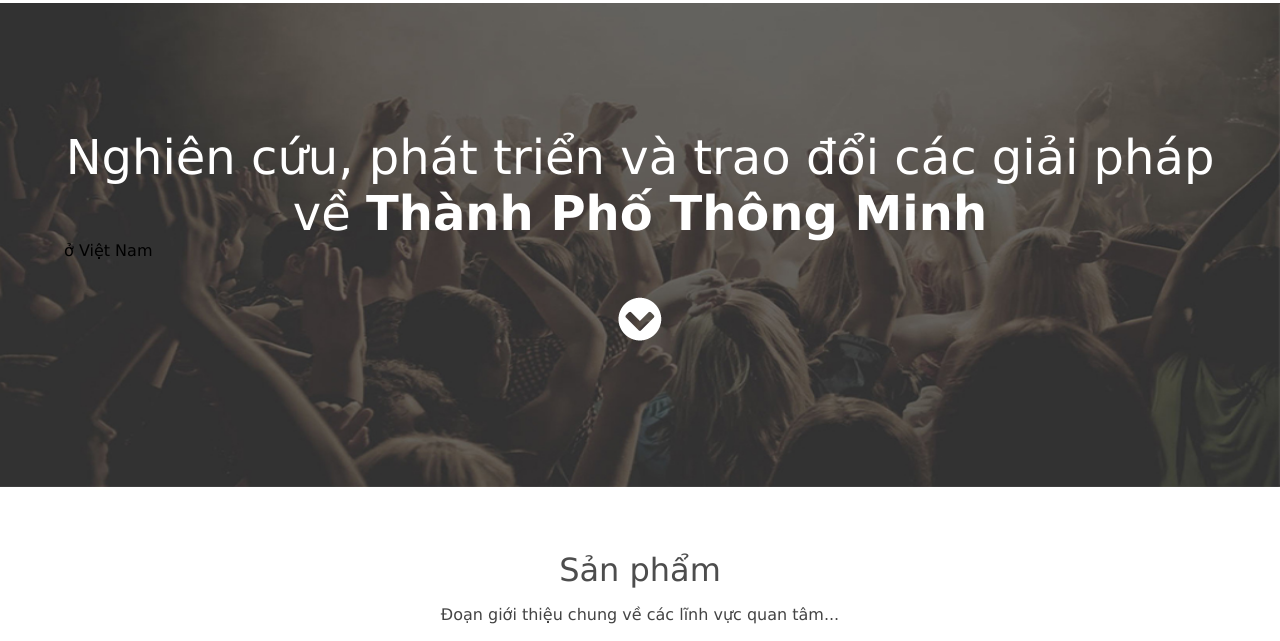
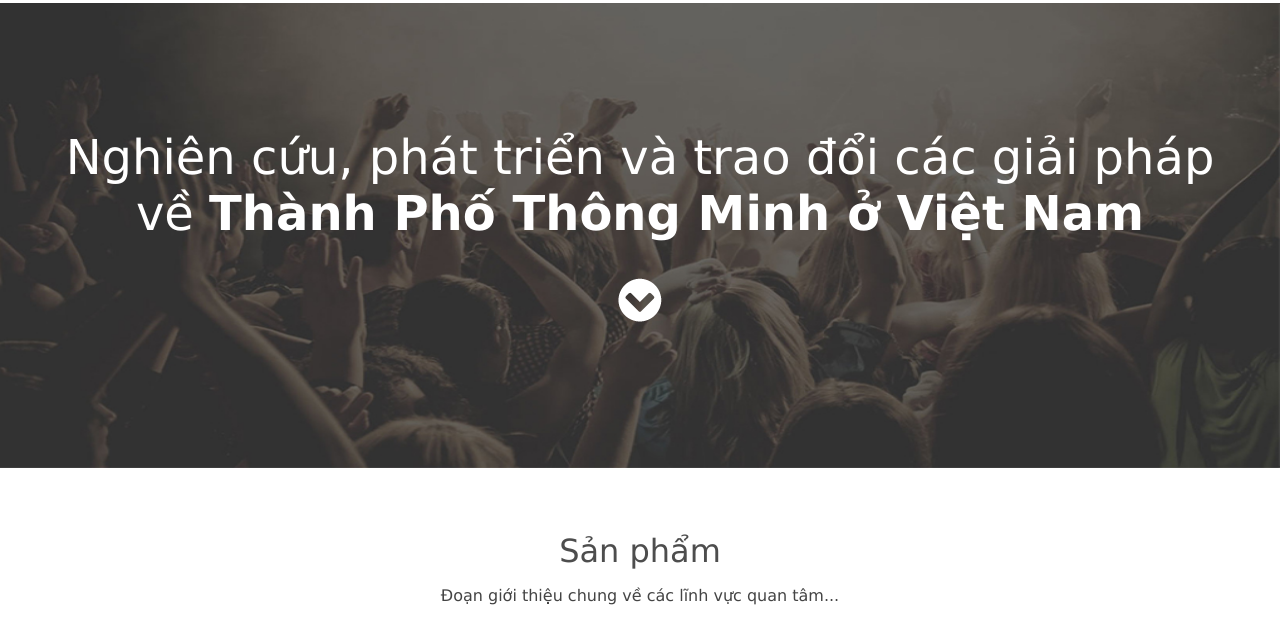
Before and after one commit to dungcao/analytics, a plain HTML site: page index.html in a window 1280 px wide. Shown: the part 101-742 px from the top of the page. Drawn offline with Linux system fonts and the light colour scheme.

Commit message:
change a bit

```diff
--- a/index.html
+++ b/index.html
@@ -125,7 +125,7 @@ License URL: http://creativecommons.org/licenses/by/3.0/
 		<div class="wrap">
 				<!---start-da-slider----->
 						<div class="da-slide">
-								<h2><span>Nghiên cứu, phát triển và trao đổi  các giải pháp về </span>Thành Phố Thông Minh</h2> ở Việt Nam
+								<h2><span>Nghiên cứu, phát triển và trao đổi  các giải pháp về </span>Thành Phố Thông Minh ở Việt Nam</h2>
 									<p></p>
 									<!--a href="#" class="da-link">Tìm hiểu thêm</a-->
 									<a href="#portfolio" class="scroll"><span class="da-img"> </span> </a>
```
